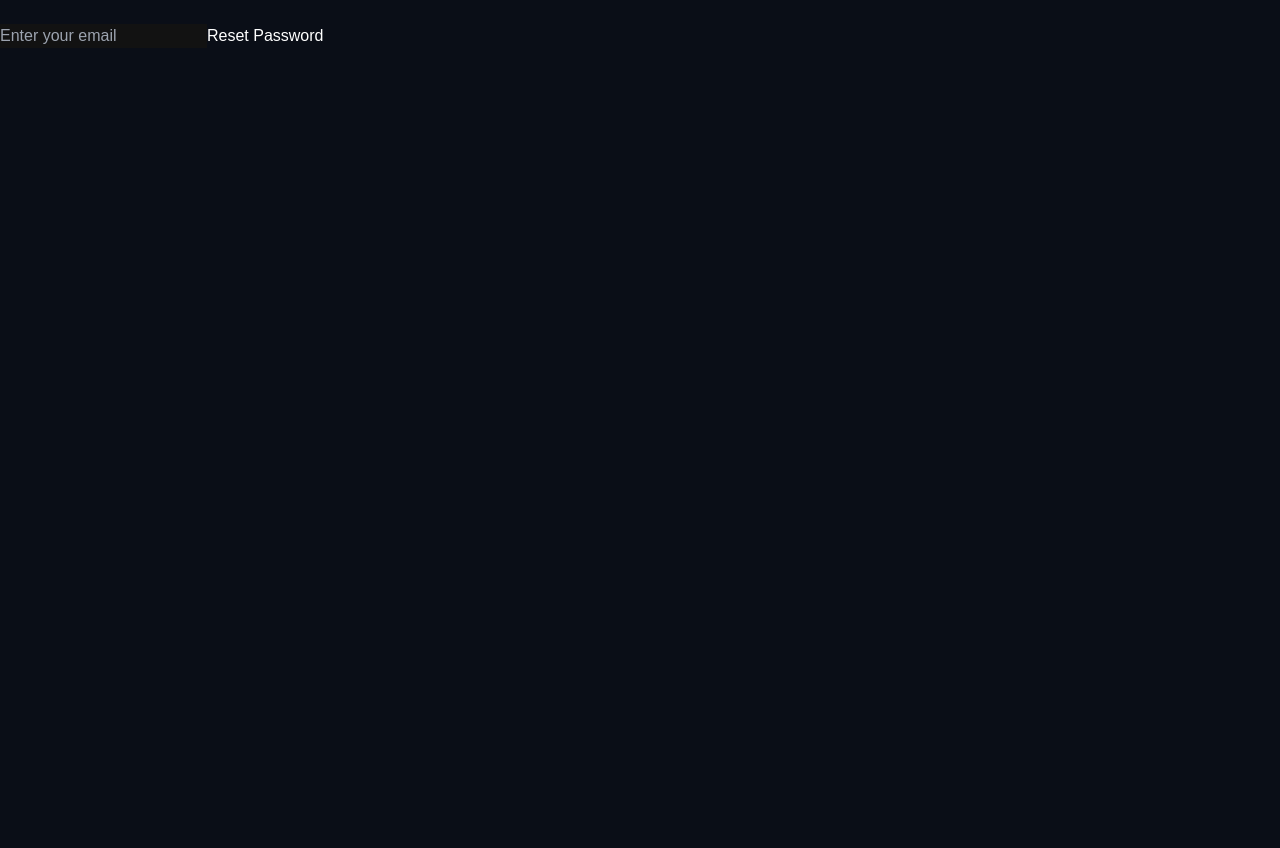
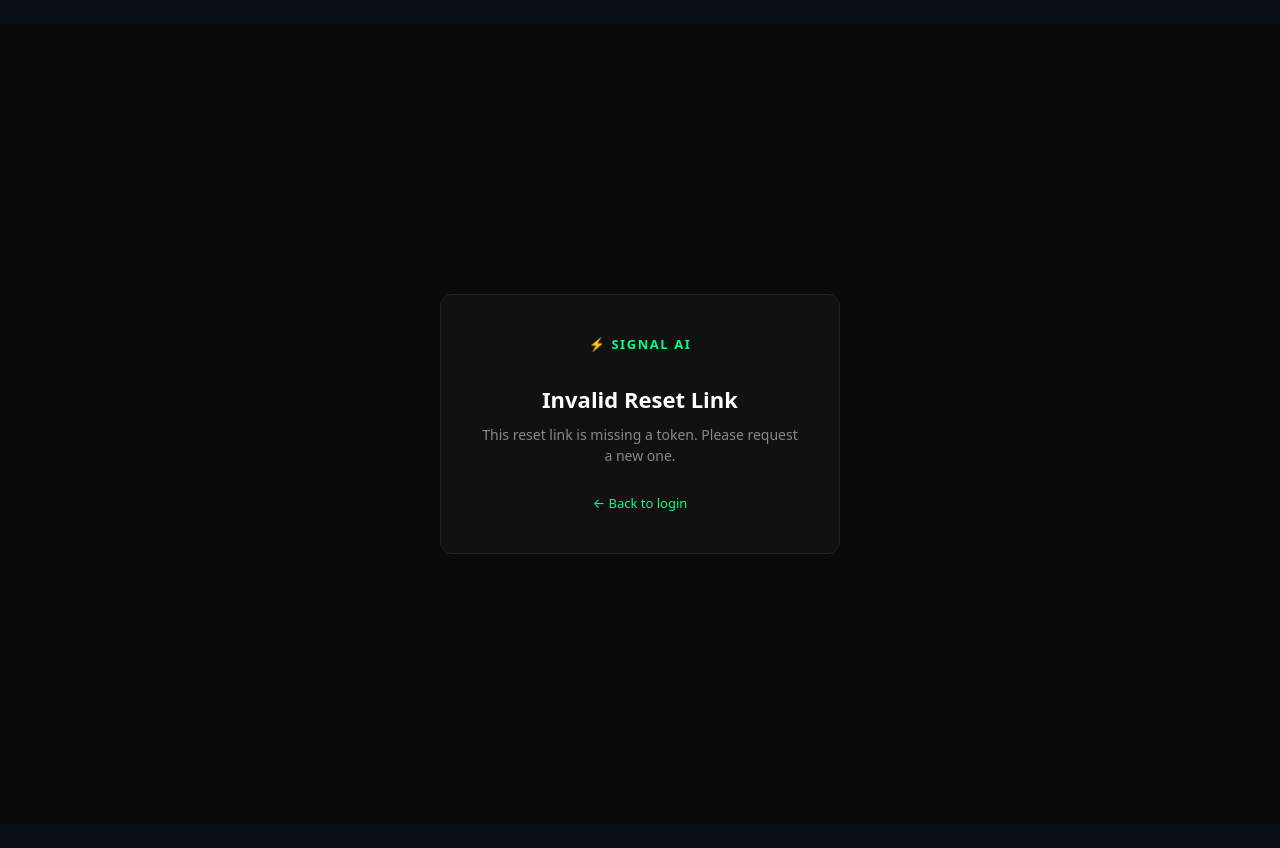
Before and after one commit to scottatgit/fieldstoneFront, a Next.js app: page /reset-password in a window 1280 px wide. Before the commit the page ends 800 px from the top, so only its background shows below. Built offline with nearby package versions, Linux system fonts and the light colour scheme; no server answers.

Commit message:
fix: reset-password 404 — add to BYPASS_PATHS, rewrite page with token redemption

```diff
--- a/src/app/(auth)/reset-password/page.tsx
+++ b/src/app/(auth)/reset-password/page.tsx
@@ -1,42 +1,156 @@
-// app/(auth)/reset-password/ResetPasswordForm.tsx
+'use client';
 
-'use client'; // Use this for client-side component with the App Router
+import { useState, Suspense } from 'react';
+import { useRouter, useSearchParams } from 'next/navigation';
+import Link from 'next/link';
 
-import { useState } from 'react';
-import axios from '../../../shared/lib/axiosConfig';
+function ResetPasswordInner() {
+  const router       = useRouter();
+  const searchParams = useSearchParams();
+  const token        = searchParams.get('token');
 
-const ResetPasswordForm = () => {
-  const [email, setEmail] = useState('');
-  const [message, setMessage] = useState('');
-  const [error, setError] = useState('');
+  const [password, setPassword]       = useState('');
+  const [confirmPassword, setConfirm] = useState('');
+  const [loading, setLoading]         = useState(false);
+  const [error, setError]             = useState('');
+  const [success, setSuccess]         = useState(false);
 
-  const handleSubmit = async (e: React.FormEvent) => {
+  if (!token) {
+    return (
+      <div style={containerStyle}>
+        <div style={cardStyle}>
+          <div style={logoStyle}>&#x26A1; SIGNAL AI</div>
+          <h1 style={titleStyle}>Invalid Reset Link</h1>
+          <p style={subtitleStyle}>This reset link is missing a token. Please request a new one.</p>
+          <Link href="/login" style={linkStyle}>&larr; Back to login</Link>
+        </div>
+      </div>
+    );
+  }
+
+  async function handleSubmit(e: React.FormEvent) {
     e.preventDefault();
-    setMessage('');
     setError('');
+    if (password !== confirmPassword) { setError('Passwords do not match.'); return; }
+    if (password.length < 8) { setError('Password must be at least 8 characters.'); return; }
+    setLoading(true);
+    try {
+      const res = await fetch('/api/auth/reset-password', {
+        method: 'POST',
+        headers: { 'Content-Type': 'application/json' },
+        body: JSON.stringify({ token, new_password: password }),
+      });
+      const data = await res.json();
+      if (!res.ok) {
+        setError(
+          data.detail === 'token_invalid_or_expired'
+            ? 'This reset link has expired or already been used. Please request a new one.'
+            : data.detail || 'Reset failed. Please try again.'
+        );
+        return;
+      }
+      setSuccess(true);
+      setTimeout(() => router.push('/login'), 2500);
+    } catch {
+      setError('Network error. Please check your connection.');
+    } finally {
+      setLoading(false);
+    }
+  }
 
-    try {
-      await axios.post('/api/request-password-reset', { email });
-      setMessage('Check your email for reset instructions');
-    } catch (err) {
-      setError('An error occurred. Please try again.');
-    }
-  };
+  if (success) {
+    return (
+      <div style={containerStyle}>
+        <div style={cardStyle}>
+          <div style={logoStyle}>&#x26A1; SIGNAL AI</div>
+          <div style={{ fontSize: 48, marginBottom: 16 }}>&#x2705;</div>
+          <h1 style={titleStyle}>Password Updated</h1>
+          <p style={subtitleStyle}>Redirecting you to login...</p>
+        </div>
+      </div>
+    );
+  }
 
   return (
-    <form onSubmit={handleSubmit}>
-      <input
-        type="email"
-        value={email}
-        onChange={(e) => setEmail(e.target.value)}
-        placeholder="Enter your email"
-        required
-      />
-      <button type="submit">Reset Password</button>
-      {message && <p style={{ color: 'green' }}>{message}</p>}
-      {error && <p style={{ color: 'red' }}>{error}</p>}
-    </form>
+    <div style={containerStyle}>
+      <div style={cardStyle}>
+        <div style={logoStyle}>&#x26A1; SIGNAL AI</div>
+        <h1 style={titleStyle}>Reset Password</h1>
+        <p style={subtitleStyle}>Enter your new password below.</p>
+        <form onSubmit={handleSubmit} style={{ width: '100%' }}>
+          <div style={fieldGroupStyle}>
+            <label style={labelStyle}>New Password</label>
+            <input type="password" value={password} onChange={e => setPassword(e.target.value)}
+              placeholder="At least 8 characters" required autoFocus style={inputStyle} />
+          </div>
+          <div style={fieldGroupStyle}>
+            <label style={labelStyle}>Confirm New Password</label>
+            <input type="password" value={confirmPassword} onChange={e => setConfirm(e.target.value)}
+              placeholder="Repeat your new password" required style={inputStyle} />
+          </div>
+          {error && <div style={errorStyle}>{error}</div>}
+          <button type="submit" disabled={loading}
+            style={loading ? { ...buttonStyle, opacity: 0.6 } : buttonStyle}>
+            {loading ? 'Updating...' : 'Set New Password'}
+          </button>
+        </form>
+        <p style={{ marginTop: 24, fontSize: 13, color: '#666' }}>
+          <Link href="/login" style={linkStyle}>&larr; Back to login</Link>
+        </p>
+      </div>
+    </div>
   );
+}
+
+export default function ResetPasswordPage() {
+  return (
+    <Suspense fallback={
+      <div style={containerStyle}><div style={cardStyle}>
+        <div style={logoStyle}>&#x26A1; SIGNAL AI</div>
+        <p style={subtitleStyle}>Loading...</p>
+      </div></div>
+    }>
+      <ResetPasswordInner />
+    </Suspense>
+  );
+}
+
+const containerStyle: React.CSSProperties = {
+  minHeight: '100vh', backgroundColor: '#0a0a0a', display: 'flex',
+  alignItems: 'center', justifyContent: 'center',
+  fontFamily: 'system-ui, -apple-system, sans-serif', padding: '24px',
 };
-
-export default ResetPasswordForm;
+const cardStyle: React.CSSProperties = {
+  width: '100%', maxWidth: 400, backgroundColor: '#111', border: '1px solid #222',
+  borderRadius: 12, padding: '40px 36px', display: 'flex',
+  flexDirection: 'column', alignItems: 'center',
+};
+const logoStyle: React.CSSProperties = {
+  fontSize: 13, fontWeight: 700, letterSpacing: '0.12em', color: '#00ff88', marginBottom: 28,
+};
+const titleStyle: React.CSSProperties = {
+  fontSize: 22, fontWeight: 600, color: '#fff', marginBottom: 8, textAlign: 'center',
+};
+const subtitleStyle: React.CSSProperties = {
+  fontSize: 14, color: '#888', marginBottom: 28, textAlign: 'center',
+};
+const fieldGroupStyle: React.CSSProperties = { width: '100%', marginBottom: 16 };
+const labelStyle: React.CSSProperties = {
+  display: 'block', fontSize: 12, fontWeight: 600, color: '#aaa',
+  marginBottom: 6, letterSpacing: '0.05em', textTransform: 'uppercase',
+};
+const inputStyle: React.CSSProperties = {
+  width: '100%', padding: '11px 14px', backgroundColor: '#1a1a1a',
+  border: '1px solid #2a2a2a', borderRadius: 8, color: '#fff', fontSize: 15,
+  outline: 'none', boxSizing: 'border-box',
+};
+const buttonStyle: React.CSSProperties = {
+  width: '100%', padding: '12px', backgroundColor: '#00ff88', color: '#000',
+  border: 'none', borderRadius: 8, fontSize: 15, fontWeight: 700, cursor: 'pointer', marginTop: 8,
+};
+const errorStyle: React.CSSProperties = {
+  backgroundColor: '#2d1a1a', border: '1px solid #5a2a2a', borderRadius: 6,
+  padding: '10px 14px', color: '#ff6b6b', fontSize: 13, marginBottom: 12,
+  width: '100%', boxSizing: 'border-box',
+};
+const linkStyle: React.CSSProperties = { color: '#00ff88', textDecoration: 'none', fontSize: 13 };
--- a/src/middleware.ts
+++ b/src/middleware.ts
@@ -20,6 +20,7 @@ const BYPASS_PATHS = [
   '/login', '/signup', '/sso-callback',
   '/redirect', '/pm/redirect', '/pm/onboarding',
   '/invite', '/forgot-password',
+  '/reset-password',    // token redemption link from email
 ];
 
 // ─── Host Classification ──────────────────────────────────────────────────────
```
